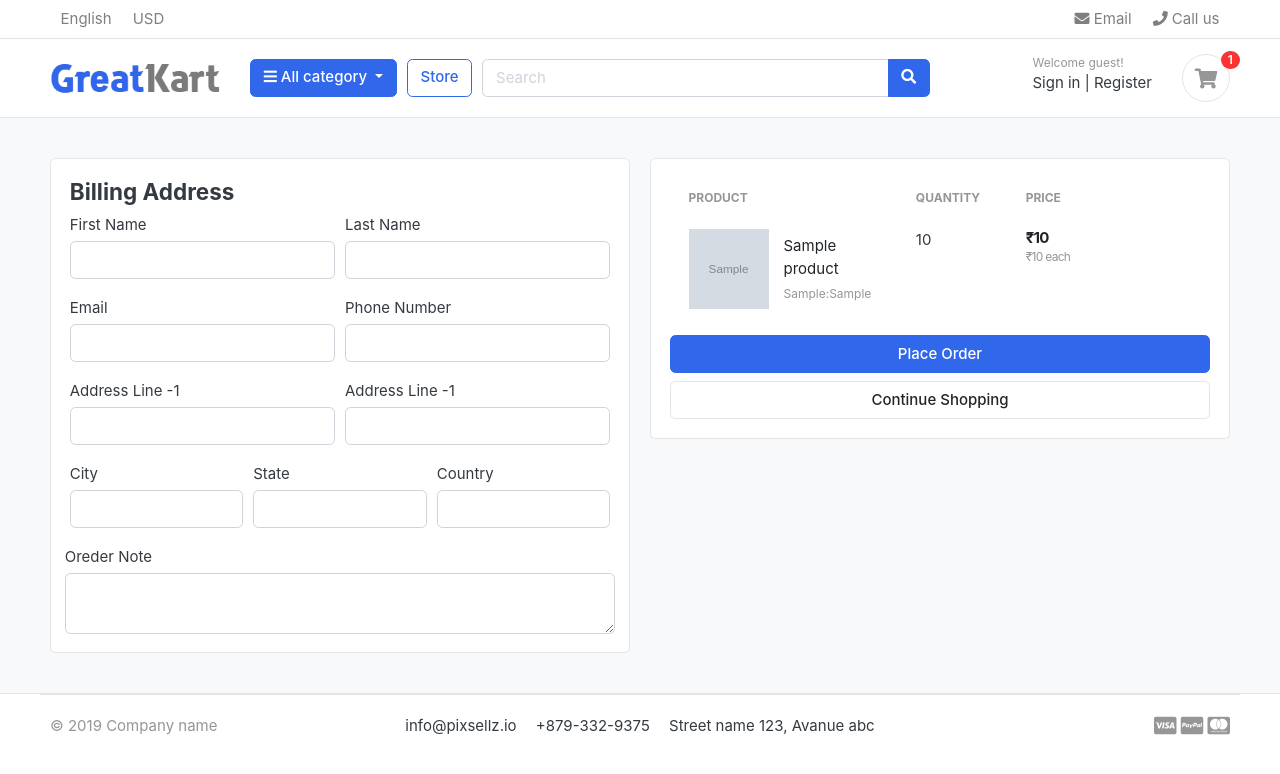
After one commit to imhimansu28/OnlineShop, a Django app: template templates/store/checkout.html in a window 1280 px wide. The commit adds this page. Shown: the top 774 px of the page. Run offline with Django 3.2, Linux system fonts and the light colour scheme; the template is opened without the code that fills it: most values are stand-ins (such as "Sample title", 1, 10 or a date in 2020); grey boxes marked "Sample" are stand-in pictures; some libraries are stand-ins or nearby versions; some web fonts are replaced.

Commit message:
add new features

```diff
--- a/cart/context_processors.py
+++ b/cart/context_processors.py
@@ -8,7 +8,10 @@ def counter(request):
     else:
         try:
             cart = Cart.objects.filter(cart_id= _cart_id(request))
-            cart_items = CartItem.objects.all().filter(cart = cart[:1] )
+            if request.user.is_authenticated:
+                cart_items = CartItem.objects.all().filter(user=request.user)
+            else:
+                cart_items = CartItem.objects.all().filter(cart = cart[:1] )
             for cart_item in cart_items:
                 cart_count += cart_item.quantity
         except Cart.DoesNotExist:
--- a/cart/models.py
+++ b/cart/models.py
@@ -1,6 +1,6 @@
 from django.db import models
 from store.models import Product, Variation
-
+from accounts.models import Account
 # Create your models here.
 class Cart(models.Model):
     cart_id = models.CharField(max_length=250, blank=True)
@@ -11,6 +11,7 @@ class Cart(models.Model):
 
 
 class CartItem(models.Model):
+    user = models.ForeignKey(Account, on_delete=models.CASCADE, null=True)
     product = models.ForeignKey(Product, on_delete=models.CASCADE)
     variation = models.ManyToManyField(Variation, blank=True)
     cart = models.ForeignKey(Cart, on_delete=models.CASCADE)
--- a/cart/urls.py
+++ b/cart/urls.py
@@ -7,4 +7,6 @@ urlpatterns = [
     path('add_cart/<int:product_id>/', views.add_cart, name='add_cart'),
     path('remove_cart/<int:product_id>/<int:cart_item_id>/', views.remove_cart, name='remove_cart'),
     path('remove_cart_item/<int:product_id>/<int:cart_item_id>', views.remove_cart_item, name='remove_cart_item'),
+
+    path('checkout/', views.checkout, name='checkout'),
 ]
--- a/templates/base.html
+++ b/templates/base.html
@@ -32,7 +32,7 @@
 /// some script
 
 // jquery ready start
-$(document).ready(function() {
+₹(document).ready(function() {
 	// jQuery code
 
 });
--- a/templates/home.html
+++ b/templates/home.html
@@ -17,7 +17,7 @@
 <section class="section-name padding-y-sm">
   <div class="container">
     <header class="section-heading">
-      <a href="./store.html" class="btn btn-outline-primary float-right"
+      <a href="{% url 'store' %}" class="btn btn-outline-primary float-right"
         >See all</a
       >
       <h3 class="section-title">Popular products</h3>
--- /dev/null
+++ b/templates/store/checkout.html
@@ -0,0 +1,135 @@
+{% extends 'base.html' %} {% load static %} {% block content %}
+<section class="section-content padding-y bg">
+    <div class="container">
+        <!-- ============================ COMPONENT 1 ================================= -->
+        <div class="row">
+            <aside class="col-lg-6">
+                <div class="card">
+                    <div class="card-body">
+                        <h4> Billing Address</h4>
+                        <form action="" method="POST">
+                        {% csrf_token %}
+                            <div class="form-row">
+                                <div class="col form-group">
+                                    <label for="">First Name</label>
+                                    <input type="text" name="first_name" class="form-control" required>
+                                </div>
+                                <div class="col form-group">
+                                    <label for="">Last Name </label>
+                                    <input type="text" name="last_name" class="form-control" required>
+                                </div>
+                            </div>
+                            <div class="form-row">
+                                <div class="col form-group">
+                                    <label for="">Email</label>
+                                    <input type="email" name="email" class="form-control" required>
+                                </div>
+                                <div class="col form-group">
+                                    <label for="">Phone Number</label>
+                                    <input type="tel" name="phone" class="form-control" required>
+                                </div>
+
+                            </div>
+                            <div class="form-row">
+                                <div class="col form-group">
+                                    <label for="">Address Line -1</label>
+                                    <input type="text" name="address_line_1" class="form-control" required>
+                                </div>
+                                <div class="col form-group">
+                                    <label for="">Address Line -1</label>
+                                    <input type="text" name="address_line_2" class="form-control">
+                                </div>
+
+                            </div>
+                            <div class="form-row">
+                                <div class="col form-group">
+                                    <label for="">City</label>
+                                    <input type="text" name="city" class="form-control" required>
+                                </div>
+                                <div class="col form-group">
+                                    <label for="">State</label>
+                                    <input type="text" name="state" class="form-control" required>
+                                </div>
+                                <div class="col form-group">
+                                    <label for="">Country</label>
+                                    <input type="text" name="country" class="form-control" required>
+                                </div>
+                            </div>
+                            <div class="form-row">
+                            <label for="">Oreder Note</label>
+                            <textarea name="order_note"  rows="2" class="form-control"></textarea>
+                            </div>
+                    </div>
+                </div>
+                <!-- card.// -->
+            </aside>
+            <!-- col.// -->
+            <aside class="col-lg-6">
+                <div class="card">
+                    <div class="card-body">
+                        <table class="table table-borderless table-shopping-cart">
+                            <thead class="text-muted">
+                                <tr class="small text-uppercase">
+                                    <th scope="col">Product</th>
+                                    <th scope="col" width="120">Quantity</th>
+                                    <th scope="col" width="120">Price</th>
+                                    <th scope="col" class="text-right" width="200"></th>
+                                </tr>
+                            </thead>
+                            <tbody>
+                                {% for cart_item in cart_items %}
+                                <tr>
+                                    <td>
+                                        <figure class="itemside align-items-center">
+                                            <div class="aside">
+                                                <img src="{{cart_item.product.images.url}}" class="img-sm" />
+                                            </div>
+                                            <figcaption class="info">
+                                                <a href="{{ cart_item.product.get_url }}"
+                                                    class="title text-dark">{{cart_item.product.product_name}}</a>
+                                                <p class="text-muted small">
+                                                    {% if cart_item.variation.all %}
+                                                    {% for item in cart_item.variation.all %}
+                                                    {{item.variation_category | capfirst}}:{{item.variation_value | capfirst}}
+                                                    <br>
+                                                    {% endfor %}
+                                                    {% endif %}
+                                                </p>
+                                            </figcaption>
+                                        </figure>
+                                    </td>
+                                    <td>
+                                        <!-- col.// -->
+                                        <label for="" class="text-center">{{cart_item.quantity}}</label>
+                                        <!-- col.// -->
+                                    </td>
+                                    <td>
+                                        <div class="price-wrap">
+                                            <var class="price">₹{{cart_item.sub_total}}</var>
+                                            <small class="text-muted">₹{{cart_item.product.price}} each
+                                            </small>
+                                        </div>
+                                        <!-- price-wrap .// -->
+                                    </td>
+                                </tr>
+                                {% endfor %}
+                            </tbody>
+                        </table>
+                        <button type ="submit" name="submit" class="btn btn-primary btn-block">
+                            Place Order
+                        </button>
+                        <a href="{% url 'store' %}" class="btn btn-light btn-block">Continue Shopping</a>
+                        </form>
+                    </div>
+                    <!-- card-body.// -->
+                </div>
+                <!-- card.// -->
+
+            </aside>
+            <!-- col.// -->
+        </div>
+        <!-- row.// -->
+    </div>
+    <!-- container .//  -->
+</section>
+{% endblock content %}
--- a/templates/store/product_detail.html
+++ b/templates/store/product_detail.html
@@ -20,7 +20,7 @@
               <h2 class="title">{{single_product.product_name}}</h2>
 
               <div class="mb-3">
-                <var class="price h4">${{single_product.price}}</var>
+                <var class="price h4">₹{{single_product.price}}</var>
               </div>
 
               <p>{{single_product.description}}</p>
```
Also changed, not shown: accounts/views.py (+48 -5 lines), cart/views.py (+151 -61 lines), templates/store/cart.html (+6 -6 lines), templates/store/store.html (+16 -16 lines), cart/migrations/0004_cartitem_user.py (added), db.sqlite3, media/photos/products/photo2.jpg (added), media/photos/products/product2.jpg (added), media/photos/products/product5.jpg (added), store/migrations/0005_alter_variation_variation_category.py (added).
